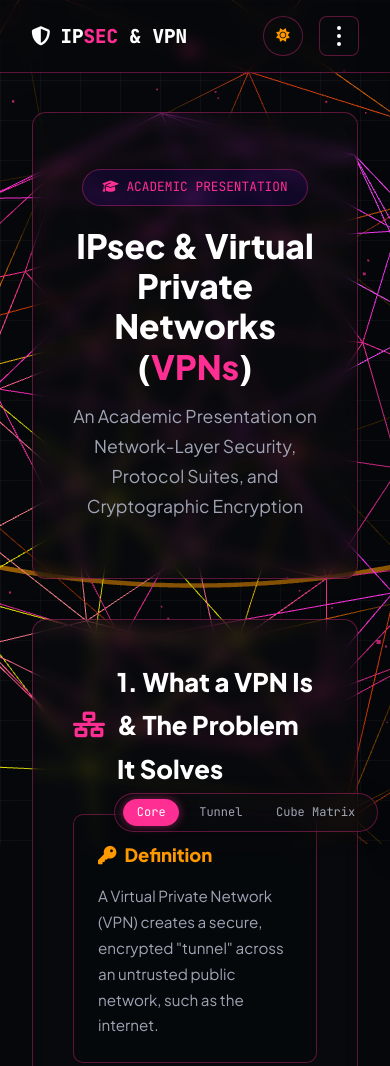
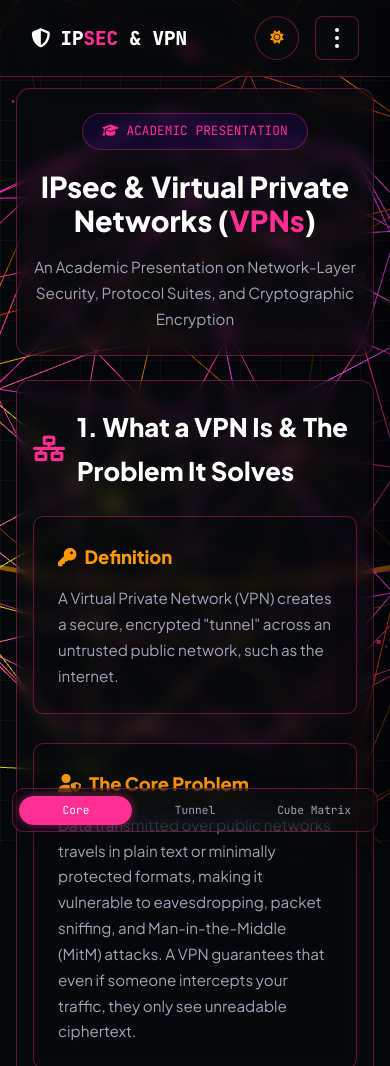
Before and after one commit to zainshahg0005-ui/IPSec_presentation., a plain HTML site: page index.html in a window 390 px wide. Shown: the top 1066 px of the page. Drawn offline with nearby package versions, Linux system fonts and the light colour scheme; animation ran at ten frames a second.

Commit message:
Add files via upload

```diff
--- a/index.html
+++ b/index.html
@@ -2,7 +2,7 @@
 <html lang="en" data-theme="dark">
 <head>
     <meta charset="UTF-8">
-    <meta name="viewport" content="width=device-width, initial-scale=1.0">
+    <meta name="viewport" content="width=device-width, initial-scale=1.0, maximum-scale=1.0, user-scalable=no">
     <title>IPsec and Virtual Private Networks (VPNs)</title>
 
     <!-- Custom CSS -->
@@ -74,7 +74,7 @@
     <!-- Backdrop overlay when drawer is open -->
     <div id="drawer-overlay" class="drawer-overlay"></div>
 
-    <!-- Main Content -->
+    <!-- Main Content Container -->
     <main class="content-container">
 
         <!-- Presentation Header / Hero Banner -->
@@ -370,10 +370,10 @@
 
     <!-- Footer -->
     <footer>
-        <p>&copy; 2026 LaSt ACADEMIC // Cyber Security Research . Encrypted Connection Active.</p>
+        <p>&copy; 2026 LaSt ACADEMIC // Cyber Security Research. Encrypted Connection Active.</p>
     </footer>
 
-    <!-- Scripts -->
+    <!-- Application Scripts -->
     <script src="script.js"></script>
     <script src="three-scene.js"></script>
 </body>
--- a/style.css
+++ b/style.css
@@ -1,5 +1,5 @@
 /* ==========================================================================
-   CSS VARIABLES & HIGH-TRANSPARENCY THEME SETUP
+   CSS VARIABLES & MOBILE-FIRST HIGH-TRANSPARENCY THEME
    ========================================================================== */
 :root[data-theme="dark"] {
     --bg-primary: #07080B;
@@ -16,7 +16,7 @@
     --nav-bg: rgba(7, 8, 11, 0.65);
     --grid-line: rgba(255, 255, 255, 0.04);
     --terminal-bg: rgba(5, 6, 8, 0.55);
-    --drawer-bg: rgba(11, 12, 16, 0.92);
+    --drawer-bg: rgba(11, 12, 16, 0.95);
 }
 
 :root[data-theme="light"] {
@@ -24,7 +24,7 @@
     --text-main: #14141E;
     --text-muted: #3D4050;
 
-    /* Deep Indigo & Magenta Accents for High Contrast */
+    /* High-Contrast Electric Indigo & Crimson-Magenta Accents */
     --accent-primary: #4A00E0;
     --accent-secondary: #D6006E;
     --accent-glow: rgba(74, 0, 224, 0.35);
@@ -67,6 +67,7 @@ body {
     height: 100vh;
     z-index: -2;
     pointer-events: none;
+    touch-action: none;
 }
 
 .grid-overlay {
@@ -128,8 +129,8 @@ body {
     color: var(--text-main);
     border-radius: 50%;
     cursor: pointer;
-    width: 40px;
-    height: 40px;
+    width: 44px;
+    height: 44px;
     display: flex;
     align-items: center;
     justify-content: center;
@@ -146,8 +147,8 @@ body {
     border: 1px solid var(--card-border);
     border-radius: 8px;
     cursor: pointer;
-    width: 40px;
-    height: 40px;
+    width: 44px;
+    height: 44px;
     display: flex;
     flex-direction: column;
     align-items: center;
@@ -161,7 +162,7 @@ body {
     height: 4px;
     border-radius: 50%;
     background-color: var(--text-main);
-    transition: background-color 0.3s ease, transform 0.3s ease;
+    transition: background-color 0.3s ease;
 }
 
 .menu-dots-btn:hover {
@@ -238,7 +239,7 @@ body {
     text-decoration: none;
     font-size: 0.9rem;
     font-weight: 600;
-    padding: 0.6rem 0.8rem;
+    padding: 0.8rem 1rem;
     border-radius: 6px;
     display: flex;
     align-items: center;
@@ -564,33 +565,6 @@ figcaption {
     filter: brightness(1.1);
 }
 
-/* Highlights */
-.success-border { border-left: 4px solid #27C93F; }
-.alert-border { border-left: 4px solid var(--accent-primary); }
-.highlight-card { border-color: var(--accent-primary); }
-.lead-text { font-size: 1.1rem; line-height: 1.8; }
-
-/* Utilities */
-.mt-4 { margin-top: 1.5rem; }
-.mb-3 { margin-bottom: 1rem; }
-.mb-4 { margin-bottom: 1.5rem; }
-
-/* Footer */
-footer {
-    text-align: center;
-    padding: 2rem;
-    border-top: 1px solid var(--card-border);
-    color: var(--text-muted);
-    font-family: 'JetBrains Mono', monospace;
-    font-size: 0.8rem;
-}
-
-/* Responsive Styles */
-@media (max-width: 850px) {
-    .grid-2col { grid-template-columns: 1fr; }
-    .hero-title { font-size: 2.1rem; }
-}
-
 /* 3D Scene Mode Switcher Widget */
 .scene-switcher-widget {
     position: fixed;
@@ -625,7 +599,7 @@ footer {
     color: var(--text-muted);
     font-family: 'JetBrains Mono', monospace;
     font-size: 0.75rem;
-    padding: 0.3rem 0.8rem;
+    padding: 0.35rem 0.8rem;
     border-radius: 16px;
     cursor: pointer;
     transition: all 0.3s ease;
@@ -642,11 +616,76 @@ footer {
     box-shadow: 0 0 10px var(--accent-glow);
 }
 
+/* Highlights */
+.success-border { border-left: 4px solid #27C93F; }
+.alert-border { border-left: 4px solid var(--accent-primary); }
+.highlight-card { border-color: var(--accent-primary); }
+.lead-text { font-size: 1.1rem; line-height: 1.8; }
+
+/* Utilities */
+.mt-4 { margin-top: 1.5rem; }
+.mb-3 { margin-bottom: 1rem; }
+.mb-4 { margin-bottom: 1.5rem; }
+
+/* Footer */
+footer {
+    text-align: center;
+    padding: 2rem;
+    border-top: 1px solid var(--card-border);
+    color: var(--text-muted);
+    font-family: 'JetBrains Mono', monospace;
+    font-size: 0.8rem;
+}
+
+/* ==========================================================================
+   MOBILE & TABLET RESPONSIVE OVERRIDES
+   ========================================================================== */
+@media (max-width: 850px) {
+    .grid-2col { grid-template-columns: 1fr; }
+    .hero-title { font-size: 2.2rem; }
+}
+
 @media (max-width: 600px) {
+    .content-container {
+        padding: 5.5rem 1rem 3rem;
+        gap: 1.5rem;
+    }
+
+    .glass-card {
+        padding: 1.5rem 1rem;
+    }
+
+    .hero-title {
+        font-size: 1.8rem;
+    }
+
+    .hero-subtitle {
+        font-size: 0.95rem;
+    }
+
+    /* Full-width drawer on small screens */
+    .nav-drawer {
+        width: 100vw;
+        right: -100vw;
+        padding: 1.5rem 1rem;
+    }
+
+    /* Bottom mobile widget bar */
     .scene-switcher-widget {
         bottom: 12px;
         right: 12px;
-        padding: 0.3rem 0.5rem;
+        left: 12px;
+        justify-content: space-around;
+        padding: 0.4rem;
+        border-radius: 12px;
     }
+
     .switcher-label { display: none; }
+
+    .switcher-btn {
+        flex: 1;
+        padding: 0.4rem 0.2rem;
+        text-align: center;
+        font-size: 0.7rem;
+    }
 }
```
Also changed, not shown: script.js (+4 -4 lines), three-scene.js.
